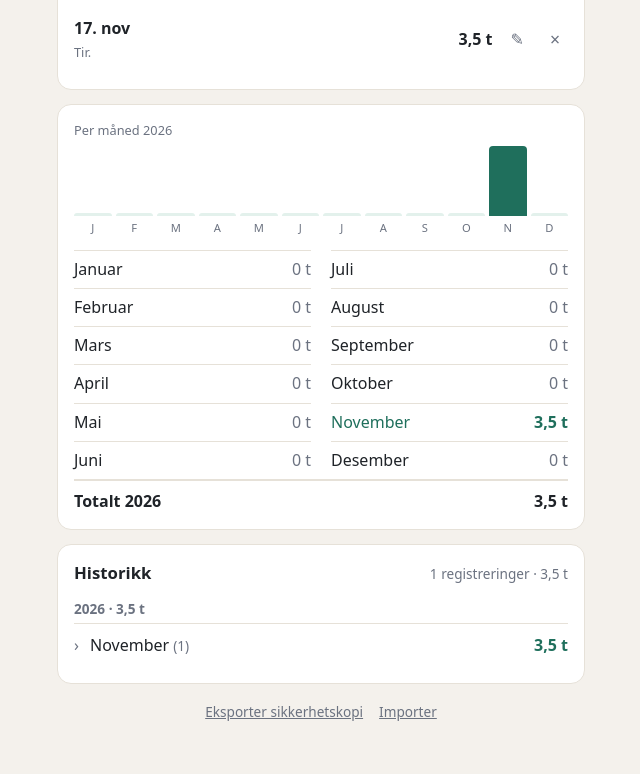
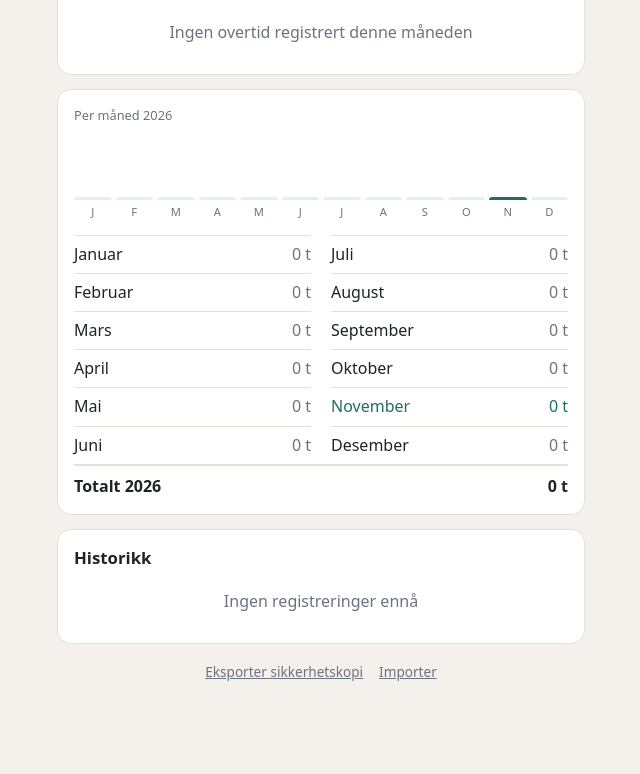
Before and after one commit to aslakmorkstorheim-eng/Overtidsapp, a plain HTML site: page index.html in a window 1280 px wide. Shown: the part 522-1296 px from the top of the page, without its empty margins (319-959 px from the left). After the commit the page ends 1256 px from the top, so only its background shows below. Drawn offline with Linux system fonts and the light colour scheme.

Commit message:
Fjern forhåndsregistrerte timer fra koden
Co-Authored-By: Claude Opus 5.5 <noreply@anthropic.com>
Claude-Session: https://claude.ai/code/session_011t9NDWTcvzV595ZjzXvZpX

```diff
--- a/index.html
+++ b/index.html
@@ -137,22 +137,6 @@
 const KEY = 'overtidslogg_v1';
 const MONTHS = ['jan','feb','mar','apr','mai','jun','jul','aug','sep','okt','nov','des'];
 let entries = load();
-// Fjern de forhåndsregistrerte 2 timene (17.11.2026) hvis de ble lagret tidligere
-(function(){
-  const REMOVE = [1794900000001];
-  const before = entries.length;
-  entries = entries.filter(e=>!REMOVE.includes(e.id));
-  if(entries.length!==before) save();
-})();
-// Forhåndsregistrerte oppføringer (legges inn én gang)
-const SEED = [{id:1794932000001, date:'2026-11-17', hours:3.5, note:''}];
-(function(){
-  let seeded = [];
-  try{ seeded = JSON.parse(localStorage.getItem(KEY+'_seeded')) || []; }catch(e){}
-  SEED.forEach(s=>{ if(!seeded.includes(s.id) && !entries.some(e=>e.id===s.id)){ entries.push(s); seeded.push(s.id); } });
-  try{ localStorage.setItem(KEY+'_seeded', JSON.stringify(seeded)); }catch(e){}
-  save();
-})();
 let view = new Date(); view.setDate(1);
 
 function load(){ try{ return JSON.parse(localStorage.getItem(KEY)) || []; }catch(e){ return []; } }
```
